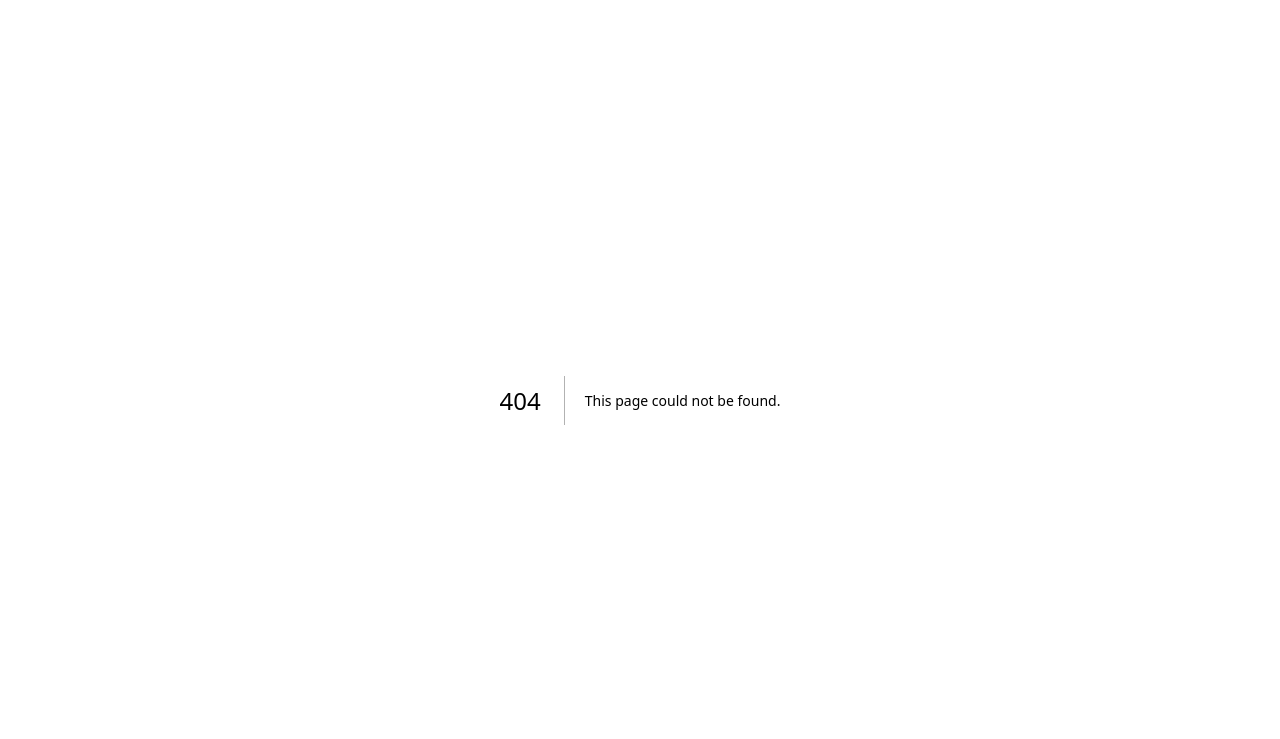
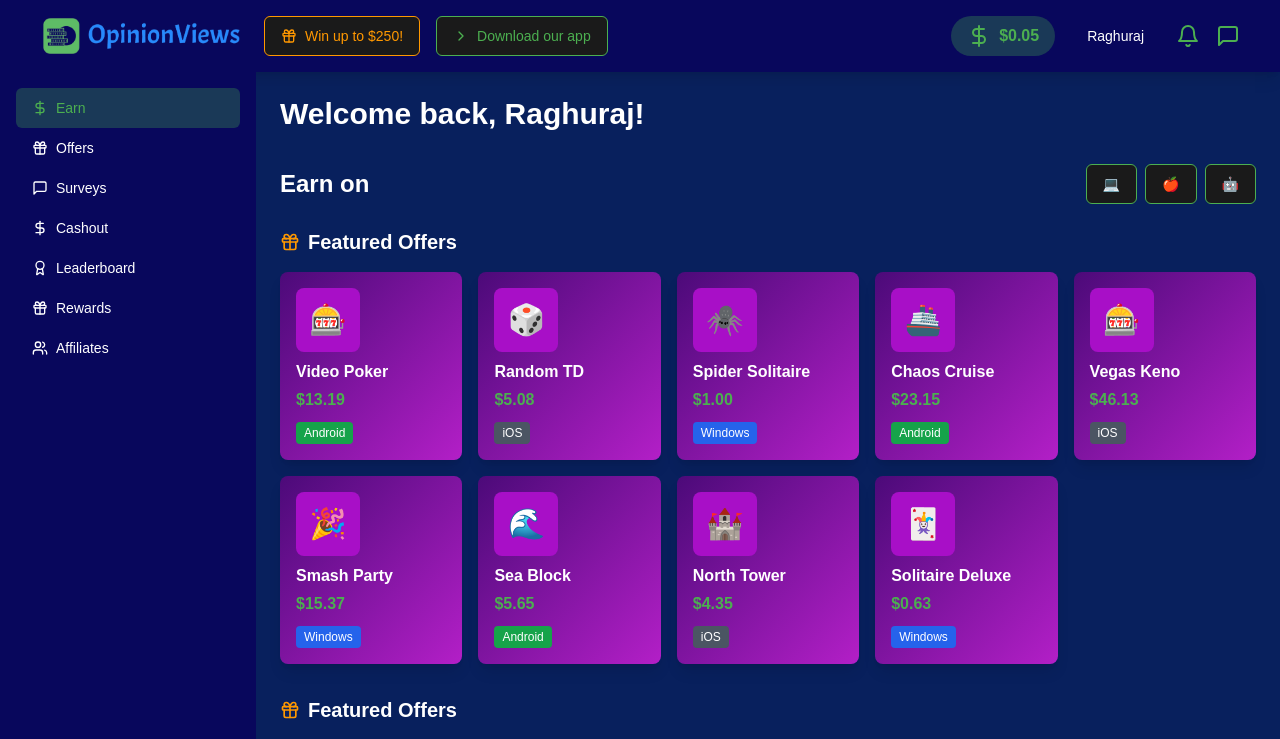
Before and after one commit to Raghuraj-source/OpinionViews, a Next.js app: page /dashboard in a window 1280 px wide. Before the commit this address had no page. Shown: the top 739 px of the page. Built offline with nearby package versions, Linux system fonts and the light colour scheme.

Commit message:
add dashboard

```diff
--- /dev/null
+++ b/src/app/dashboard/layout.js
@@ -0,0 +1,19 @@
+import UserHeader from '@/components/user-dashboard/UserHeader'
+import UserSidebar from '@/components/user-dashboard/UserSidebar'
+
+
+export default function DashboardLayout({
+  children,
+}) {
+  return (
+    <div className="min-h-screen flex flex-col bg-[#08205D] text-white">
+      <UserHeader />
+      <div className="flex flex-1 overflow-hidden">
+        <UserSidebar />
+        <main className="flex-1 overflow-y-auto p-6">
+          {children}
+        </main>
+      </div>
+    </div>
+  )
+}
--- /dev/null
+++ b/src/app/dashboard/offers/page.js
@@ -0,0 +1,8 @@
+export default function Offers() {
+  return (
+    <div>
+      <h2 className="text-3xl font-bold mb-4">Offers</h2>
+      <p>Here you can find all available offers.</p>
+    </div>
+  )
+}
--- /dev/null
+++ b/src/app/dashboard/page.js
@@ -0,0 +1,16 @@
+// import ProgressBar from '@/components/user-dashboard/ProgressBar'
+import FeaturedOffers from '@/components/user-dashboard/FeaturedOffers'
+import FeaturedSurveys from '@/components/user-dashboard/FeaturedSurveys'
+
+export default function Dashboard() {
+  return (
+    <>
+       <div className="mb-8">
+        <h2 className="text-3xl font-bold mb-4">Welcome back, Raghuraj!</h2>
+        {/* <ProgressBar progress={65} /> */}
+       </div>
+      <FeaturedOffers />
+      <FeaturedSurveys />
+    </>
+  )
+}
--- a/src/components/Header.jsx
+++ b/src/components/Header.jsx
@@ -34,14 +34,18 @@
           </nav>
         </div>
         <div className="hidden md:flex items-center space-x-2">
+          <Link href="/dashboard">
             <Button variant="ghost" className="text-gray-300 hover:text-black">
               <User className="w-5 h-5 mr-2" />
               <span>Sign In</span>
             </Button>
+          </Link>
+          <Link href="/dashboard">
             <Button className="bg-[#00dc81] hover:bg-[#00b368] text-black">
               <UserPlus className="w-5 h-5 mr-2" />
               <span>Sign Up</span>
             </Button>
+          </Link>
         </div>
         <Button variant="ghost" className="md:hidden" onClick={() => setIsMenuOpen(!isMenuOpen)}>
           <Menu className="w-6 h-6" />
@@ -65,14 +69,18 @@
             </Link>
           </nav>
           <div className="mt-4 space-y-2">
+            <Link href="/dashboard">
               <Button variant="ghost" className="w-full text-gray-300 hover:text-black justify-start">
                 <User className="w-5 h-5 mr-2" />
                 <span>Sign In</span>
               </Button>
+            </Link>
+            <Link href="/dashboard">
               <Button className="w-full bg-[#00dc81] hover:bg-[#00b368] text-white justify-start">
                 <UserPlus className="w-5 h-5 mr-2" />
                 <span>Sign Up</span>
               </Button>
+            </Link>
           </div>
         </motion.div>
       )}
--- /dev/null
+++ b/src/components/user-dashboard/FeaturedOffers.jsx
@@ -0,0 +1,48 @@
+import { Gift } from "lucide-react"
+import { Button } from "@/components/ui/button"
+
+const featuredOffers = [
+  { name: "Video Poker", reward: "$13.19", icon: "🎰", platform: "android" },
+  { name: "Random TD", reward: "$5.08", icon: "🎲", platform: "apple" },
+  { name: "Spider Solitaire", reward: "$1.00", icon: "🕷️", platform: "windows" },
+  { name: "Chaos Cruise", reward: "$23.15", icon: "🚢", platform: "android" },
+  { name: "Vegas Keno", reward: "$46.13", icon: "🎰", platform: "apple" },
+  { name: "Smash Party", reward: "$15.37", icon: "🎉", platform: "windows" },
+  { name: "Sea Block", reward: "$5.65", icon: "🌊", platform: "android" },
+  { name: "North Tower", reward: "$4.35", icon: "🏰", platform: "apple" },
+  { name: "Solitaire Deluxe", reward: "$0.63", icon: "🃏", platform: "windows" },
+]
+
+export default function FeaturedOffers() {
+  return (
+    <div className="mb-8">
+      <div className="flex justify-between items-center mb-6">
+        <h2 className="text-2xl font-bold">Earn on</h2>
+        <div className="flex space-x-2">
+          <Button variant="outline" className="text-[#4caf50] border-[#4caf50] hover:bg-[#4caf50] hover:text-white transition-colors duration-300">💻</Button>
+          <Button variant="outline" className="text-[#4caf50] border-[#4caf50] hover:bg-[#4caf50] hover:text-white transition-colors duration-300">🍎</Button>
+          <Button variant="outline" className="text-[#4caf50] border-[#4caf50] hover:bg-[#4caf50] hover:text-white transition-colors duration-300">🤖</Button>
+        </div>
+      </div>
+      <h3 className="text-xl font-bold mb-4 flex items-center">
+        <Gift className="mr-2 h-5 w-5 text-[#ff9800]" /> Featured Offers
+      </h3>
+      <div className="grid grid-cols-1 sm:grid-cols-2 md:grid-cols-3 lg:grid-cols-4 xl:grid-cols-5 gap-4">
+        {featuredOffers.map((offer, index) => (
+          <div key={index} className="bg-gradient-to-br from-[#4c0a79] to-[#b31fc7]  p-4 rounded-lg shadow-lg hover:shadow-xl transition-shadow duration-300">
+            <div className="w-16 h-16 bg-[#a80fc7] rounded-lg flex items-center justify-center text-3xl mb-2">
+              {offer.icon}
+            </div>
+            <h4 className="font-semibold mb-1">{offer.name}</h4>
+            <p className="text-[#4caf50] font-bold">{offer.reward}</p>
+            <div className="mt-2">
+              {offer.platform === 'android' && <span className="text-xs bg-green-600 text-white px-2 py-1 rounded">Android</span>}
+              {offer.platform === 'apple' && <span className="text-xs bg-gray-600 text-white px-2 py-1 rounded">iOS</span>}
+              {offer.platform === 'windows' && <span className="text-xs bg-blue-600 text-white px-2 py-1 rounded">Windows</span>}
+            </div>
+          </div>
+        ))}
+      </div>
+    </div>
+  )
+}
--- /dev/null
+++ b/src/components/user-dashboard/FeaturedSurveys.jsx
@@ -0,0 +1,37 @@
+import { Gift } from "lucide-react"
+import { Button } from "@/components/ui/button"
+
+const featuredOffers = [
+  { name: "Video Poker", reward: "$13.19", icon: "🎰", platform: "android" },
+  { name: "Random TD", reward: "$5.08", icon: "🎲", platform: "apple" },
+  { name: "Spider Solitaire", reward: "$1.00", icon: "🕷️", platform: "windows" },
+  { name: "Chaos Cruise", reward: "$23.15", icon: "🚢", platform: "android" },
+  { name: "Vegas Keno", reward: "$46.13", icon: "🎰", platform: "apple" },
+]
+
+export default function FeaturedOffers() {
+  return (
+    <div className="mb-8">
+
+      <h3 className="text-xl font-bold mb-4 flex items-center">
+        <Gift className="mr-2 h-5 w-5 text-[#ff9800]" /> Featured Offers
+      </h3>
+      <div className="grid grid-cols-1 sm:grid-cols-2 md:grid-cols-3 lg:grid-cols-4 xl:grid-cols-5 gap-4">
+        {featuredOffers.map((offer, index) => (
+          <div key={index} className="bg-[#1a3957] p-4 rounded-lg shadow-lg hover:shadow-xl transition-shadow duration-300">
+            <div className="w-16 h-16 bg-[#0f2942] rounded-lg flex items-center justify-center text-3xl mb-2">
+              {offer.icon}
+            </div>
+            <h4 className="font-semibold mb-1">{offer.name}</h4>
+            <p className="text-[#4caf50] font-bold">{offer.reward}</p>
+            <div className="mt-2">
+              {offer.platform === 'android' && <span className="text-xs bg-green-600 text-white px-2 py-1 rounded">Android</span>}
+              {offer.platform === 'apple' && <span className="text-xs bg-gray-600 text-white px-2 py-1 rounded">iOS</span>}
+              {offer.platform === 'windows' && <span className="text-xs bg-blue-600 text-white px-2 py-1 rounded">Windows</span>}
+            </div>
+          </div>
+        ))}
+      </div>
+    </div>
+  )
+}
--- /dev/null
+++ b/src/components/user-dashboard/UserHeader.jsx
@@ -0,0 +1,37 @@
+import { Button } from "@/components/ui/button"
+import { Bell, MessageSquare, Gift, ChevronRight, DollarSign } from "lucide-react"
+import Image from "next/image"
+import Link from "next/link"
+
+export default function UserHeader() {
+  return (
+    <header className="bg-[#08075c] p-6 px-10 py-4 flex justify-between items-center shadow-lg">
+      <div className="flex items-center space-x-4">
+      <Link href="/" className="flex items-center">
+            <Image
+              src="/logoo.png"
+              alt="Your Logo"
+              width={200}
+              height={40}
+              className="mr-2"
+            />
+          </Link>
+        <Button variant="outline" className="text-[#ff9800] border-[#ff9800] hover:bg-[#ff9800] hover:text-white transition-colors duration-300">
+          <Gift className="mr-2 h-4 w-4" /> Win up to $250!
+        </Button>
+        <Button variant="outline" className="text-[#4caf50] border-[#4caf50] hover:bg-[#4caf50] hover:text-white transition-colors duration-300">
+          <ChevronRight className="mr-2 h-4 w-4" /> Download our app
+        </Button>
+      </div>
+      <div className="flex items-center space-x-4">
+        <div className="bg-[#1a3957] rounded-full px-4 py-2 flex items-center">
+          <DollarSign className="text-[#4caf50] mr-2" />
+          <span className="text-[#4caf50] font-bold">$0.05</span>
+        </div>
+        <Button variant="ghost" className="text-white hover:text-[#041104] transition-colors duration-300">Raghuraj</Button>
+        <Bell className="text-[#4caf50] cursor-pointer hover:text-[#ff9800] transition-colors duration-300" />
+        <MessageSquare className="text-[#4caf50] cursor-pointer hover:text-[#ff9800] transition-colors duration-300" />
+      </div>
+    </header>
+  )
+}
--- /dev/null
+++ b/src/components/user-dashboard/UserSidebar.jsx
@@ -0,0 +1,39 @@
+'use client'
+
+import { usePathname } from 'next/navigation'
+import Link from 'next/link'
+import { Button } from "@/components/ui/button"
+import { DollarSign, Gift, MessageSquare, Award, Users } from "lucide-react"
+
+const menuItems = [
+  { name: 'Earn', icon: DollarSign, href: '/dashboard' },
+  { name: 'Offers', icon: Gift, href: '/dashboard/offers' },
+  { name: 'Surveys', icon: MessageSquare, href: '/surveys' },
+  { name: 'Cashout', icon: DollarSign, href: '/cashout' },
+  { name: 'Leaderboard', icon: Award, href: '/leaderboard' },
+  { name: 'Rewards', icon: Gift, href: '/rewards' },
+  { name: 'Affiliates', icon: Users, href: '/affiliates' },
+]
+
+export default function UserSidebar() {
+  const pathname = usePathname()
+
+  return (
+    <aside className="w-64 bg-[#08075c] p-4 space-y-2 overflow-y-auto flex-shrink-0">
+      {menuItems.map((item) => (
+        <Link href={item.href} key={item.name}>
+          <Button
+            variant="ghost"
+            className={`w-full justify-start ${
+              pathname === item.href
+                ? 'bg-[#1a3957] text-[#4caf50]'
+                : 'text-white hover:bg-[#1a3957] hover:text-[#4caf50]'
+            } transition-colors duration-300`}
+          >
+            <item.icon className="mr-2 h-4 w-4" /> {item.name}
+          </Button>
+        </Link>
+      ))}
+    </aside>
+  )
+}
```
Lines whose indentation alone changed are shown as unchanged.
